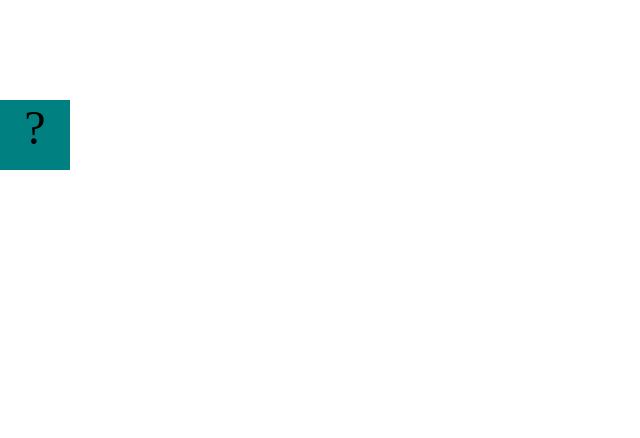
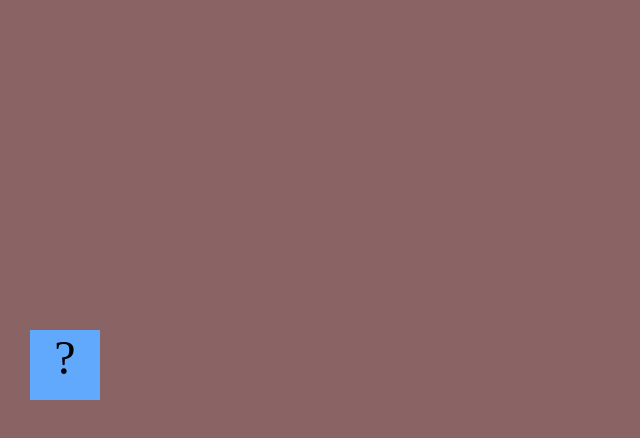
Before and after one commit to ChainsawMan41/ChainsawMan41.github.io, a plain HTML site: page fsd-projects/bouncing-box/index.html in a window 1280 px wide. Shown: the whole page, without its empty margins (0-640 px from the left). Drawn offline with Linux system fonts and the light colour scheme.

Commit message:
added Bouncing Box

```diff
--- a/fsd-projects/bouncing-box/index.html
+++ b/fsd-projects/bouncing-box/index.html
@@ -8,7 +8,7 @@
       .box {
         width: 70px;
         height: 70px;
-        background-color: teal;
+        background-color: rgb(97, 169, 252);
         font-size: 300%;
         text-align: center;
         user-select: none;
@@ -21,6 +21,7 @@
 
       .board {
         height: 100vh;
+        background-color: rgb(138, 100, 100)
       }
     </style>
     <!-- 	<script src="//cdnjs.cloudflare.com/ajax/libs/jquery/2.1.1/jquery.min.js"></script> -->
@@ -55,8 +56,9 @@
         box.on("click", handleBoxClick);
 
         // moves the Box to a new position on the screen along the X-Axis
-        function moveBoxTo(newPositionX) {
+        function moveBoxTo(newPositionX, newPositionY) {
           box.css("left", newPositionX);
+          box.css("top", newPositionY)
         }
 
         // changes the text displayed on the Box
@@ -69,10 +71,12 @@
         //////////////////////////////////////////////////////////////////
 
         // TODO 2 - Variable declarations
-
-
-
-
+        var positionX = 0;
+        var positionY= 300;
+        var points = 0;
+        var speed = 10;
+        var speedY= 10;
+        var boardHeight = jQuery(window).height();
 
         /**
          * This Function will be called 20 times/second.
@@ -80,10 +84,15 @@
          * If the box drifts off the screen, turn it around!
          */
         function update() {
-
-
-
-
+          moveBoxTo(positionX, positionY);
+          positionX = positionX + speed;
+          positionY = positionY + speed;
+        if (positionX > boardWidth, positionY > boardHeight) {
+          speed *= -1;
+        }
+        else if (positionX < 0, positionY < 0) {
+          speed *= -1;
+        }
         }
 
         /**
@@ -94,10 +103,11 @@
          * - move the box to the left side of the screen.
          */
         function handleBoxClick() {
-
-
-
-
+          positionX = 0;
+          positionY = 0;
+          changeBoxText(points);
+          points = points + 1;
+          speed = 5 * points + 10;
         }
 
 
```
